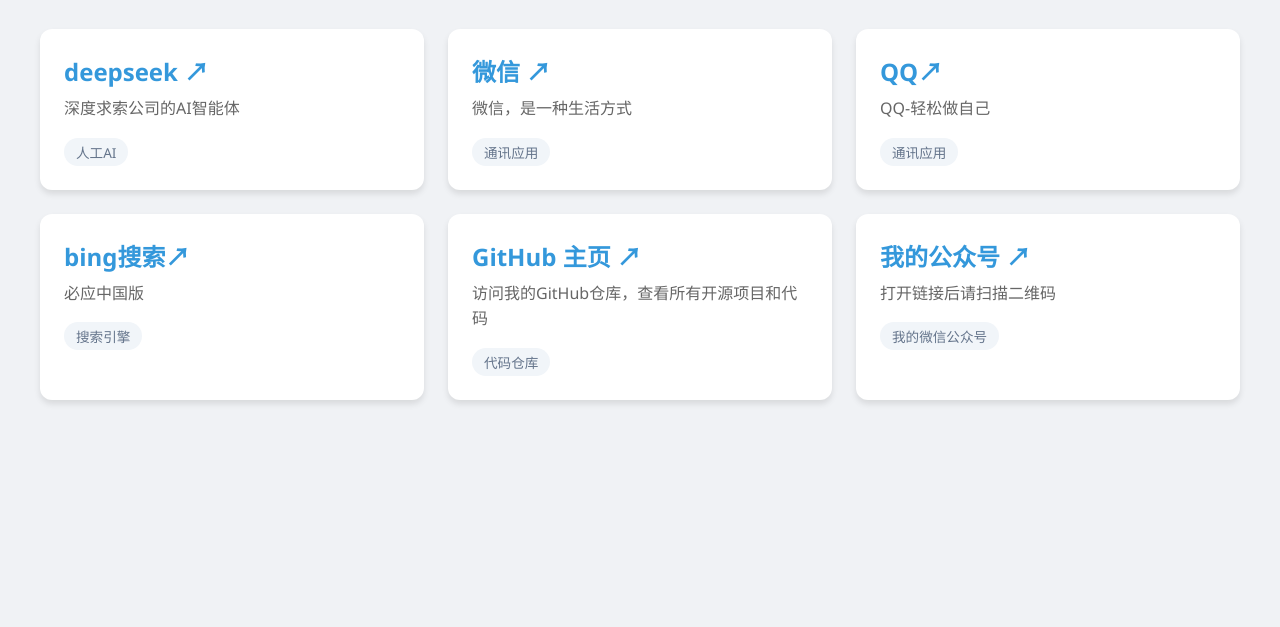
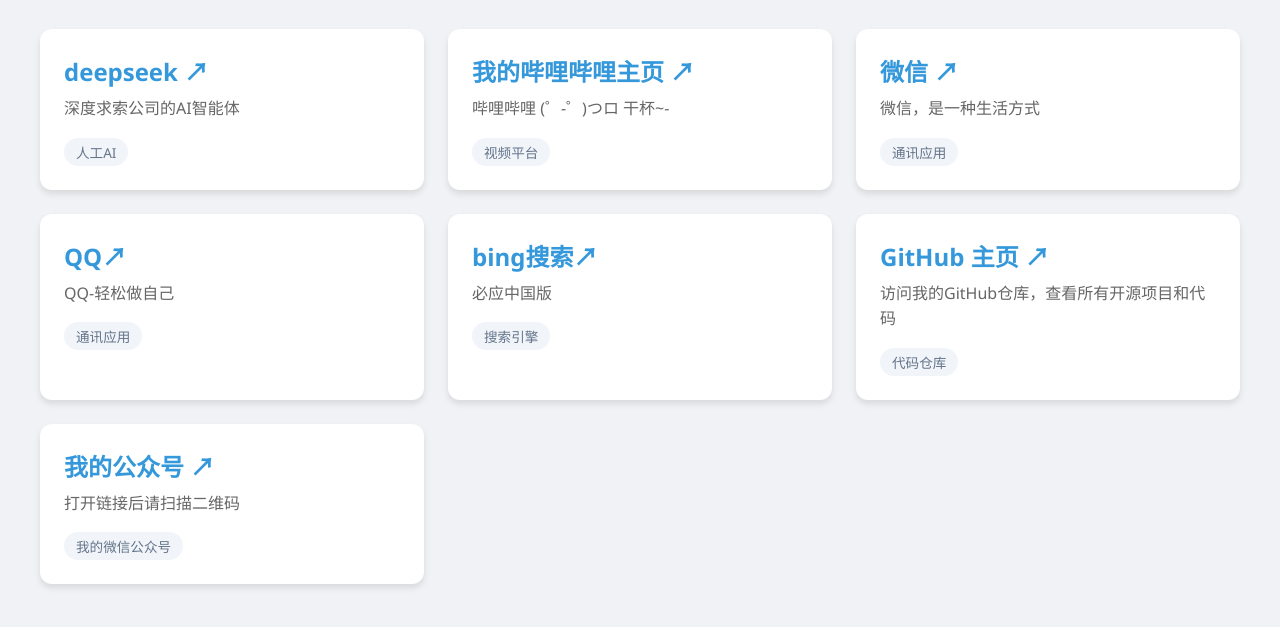
Before and after one commit to rufenghuanyu/rufenghuanyu.github.io, a plain HTML site: page index.html in a window 1280 px wide. Shown: the part 93-720 px from the top of the page. Drawn offline with Linux system fonts and the light colour scheme.

Commit message:
Update index.html
Signed-off-by: 如风唤雨 <jinshicheng2024@outlook.com>

```diff
--- a/index.html
+++ b/index.html
@@ -102,6 +102,15 @@
                 </a>
             </div>
 
+             <!-- bilibili -->
+            <div class="card">
+                <a href="https://space.bilibili.com/3546578736384225" target="_blank">
+                    <h2>我的哔哩哔哩主页 ↗</h2>
+                    <p>哔哩哔哩 (゜-゜)つロ 干杯~-</p>
+                    <span class="badge">视频平台</span>
+                </a>
+            </div>
+
               <!-- Wechat -->
             <div class="card">
                 <a href="https://weixin.qq.com/" target="_blank">
```
